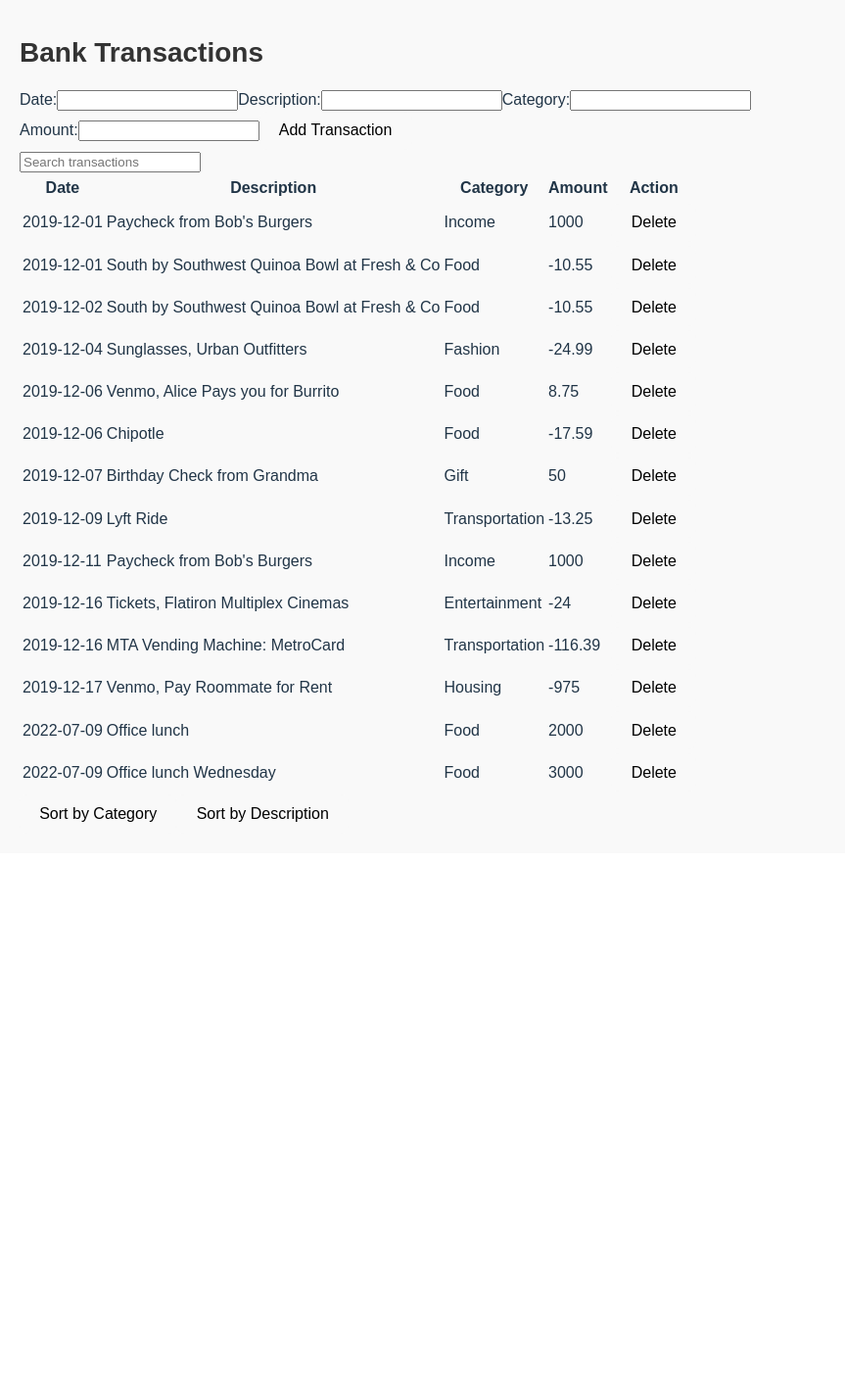
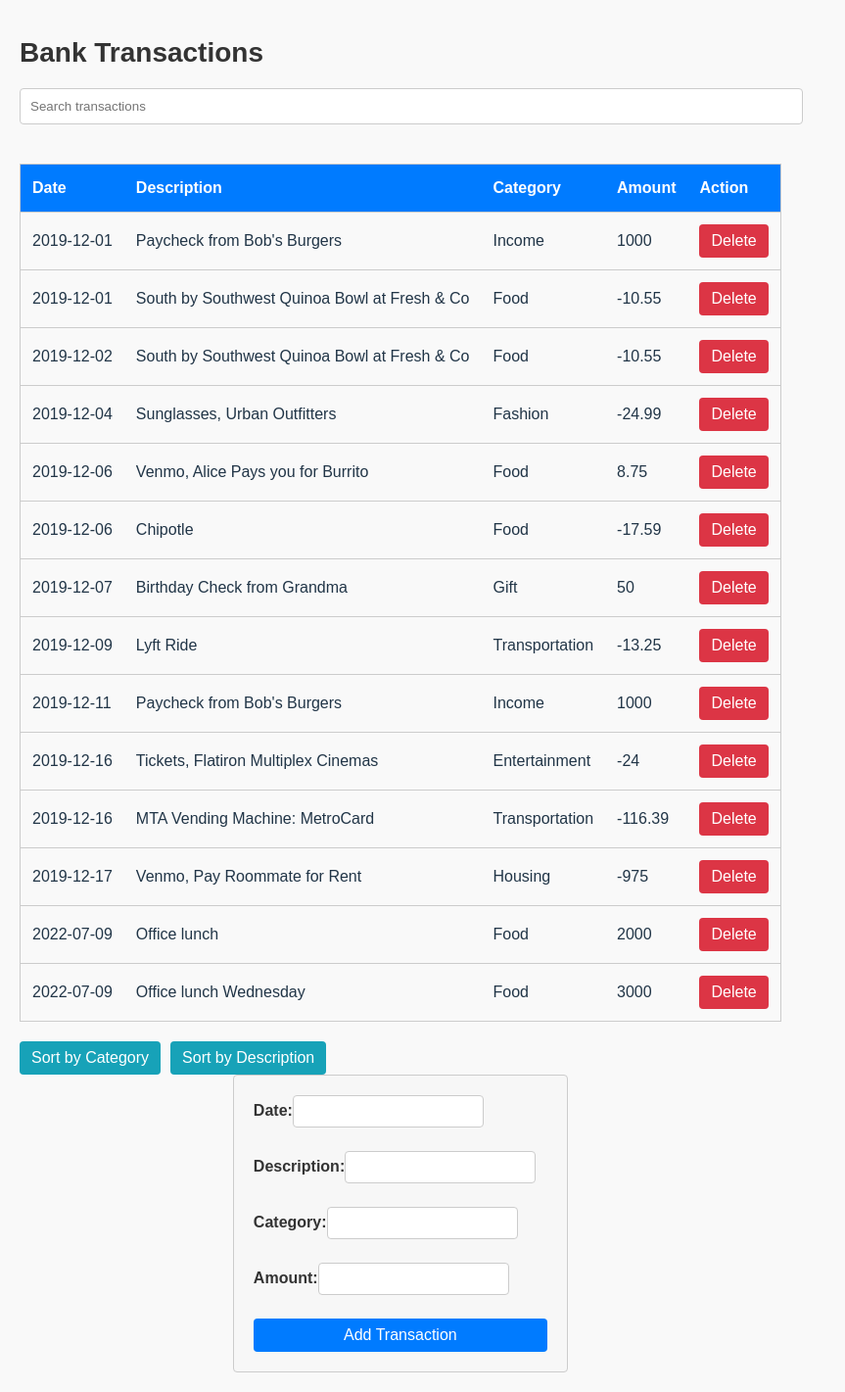
Before and after one commit to Abogeerick/Flatiron-Bank, a React (Vite) app: page / in a window 1280 px wide. Shown: the whole page at 98% size, without its empty margins (0-863 px from the left). Before the commit the page ends 871 px from the top, so only its background shows below. Built offline with nearby package versions, Linux system fonts and the light colour scheme; data requests are answered from the project's data file.

Commit message:
Updated files

```diff
--- a/src/App.css
+++ b/src/App.css
@@ -19,3 +19,69 @@ body {
   color: #333;
   margin-bottom: 20px;
 }
+
+.search-bar {
+  width: 100%;
+  padding: 10px;
+  border: 1px solid #ccc;
+  border-radius: 4px;
+  margin-bottom: 20px;
+}
+
+.transaction-table {
+  margin-top: 20px;
+}
+
+table {
+  width: 100%;
+  border-collapse: collapse;
+  border: 1px solid #ccc;
+  border-radius: 4px;
+}
+
+th,
+td {
+  padding: 12px;
+  text-align: left;
+  border-bottom: 1px solid #ccc;
+}
+
+th {
+  background-color: #007bff; /* Blue background for header */
+  color: #fff; /* White text color for header */
+}
+
+tbody tr:hover {
+  background-color: #f7f7f7; /* Light gray background on hover */
+}
+
+.delete-button {
+  padding: 8px 12px;
+  background-color: #dc3545; /* Red background for delete button */
+  color: #fff; /* White text color for delete button */
+  border: none;
+  border-radius: 4px;
+  cursor: pointer;
+}
+
+.delete-button:hover {
+  background-color: #c82333; /* Darker red on hover */
+}
+
+.sort-buttons {
+  margin-top: 20px;
+}
+
+.sort-button {
+  padding: 8px 12px;
+  background-color: #17a2b8; /* Turquoise background for sort buttons */
+  color: #fff; /* White text color for sort buttons */
+  border: none;
+  border-radius: 4px;
+  cursor: pointer;
+  margin-right: 10px;
+}
+
+.sort-button:hover {
+  background-color: #138496; /* Darker turquoise on hover */
+}
--- a/src/App.jsx
+++ b/src/App.jsx
@@ -8,15 +8,18 @@ const App = () => {
   const [searchTerm, setSearchTerm] = useState('');
 
   useEffect(() => {
-    // Fetch transactions from the local JSON DB server
+    // Fetch transactions from the local JSON DB server and update the state
     fetchTransactions();
   }, []);
 
-  const fetchTransactions = () => {
-    fetch('http://localhost:8001/transactions')
-      .then((response) => response.json())
-      .then((data) => setTransactions(data))
-      .catch((error) => console.error('Error fetching transactions:', error));
+  const fetchTransactions = async () => {
+    try {
+      const response = await fetch('http://localhost:8001/transactions');
+      const data = await response.json();
+      setTransactions(data);
+    } catch (error) {
+      console.error('Error fetching transactions:', error);
+    }
   };
 
   const addTransaction = (newTransaction) => {
@@ -24,61 +27,58 @@ const App = () => {
     setTransactions([...transactions, newTransaction]);
   };
 
-  const filterTransactions = (searchTerm) => {
-    // Filter transactions based on the description matching the searchTerm
-    // Update the filtered transactions in the UI
-    const filteredTransactions = transactions.filter((transaction) =>
-      transaction.description.toLowerCase().includes(searchTerm.toLowerCase())
-    );
-    setTransactions(filteredTransactions);
+  const deleteTransaction = (transactionId) => {
+    // Remove the transaction with the given transactionId from transactions state
+    // Optionally, update the backend using DELETE request (not required in core deliverables)
+    const updatedTransactions = transactions.filter((transaction) => transaction.id !== transactionId);
+    setTransactions(updatedTransactions);
   };
 
   const sortTransactionsByCategory = () => {
     // Sort transactions by category
     // Update the sorted transactions in the UI
-    const sortedTransactions = [...transactions].sort((a, b) =>
-      a.category.localeCompare(b.category)
-    );
+    const sortedTransactions = [...transactions].sort((a, b) => a.category.localeCompare(b.category));
     setTransactions(sortedTransactions);
   };
 
   const sortTransactionsByDescription = () => {
     // Sort transactions by description
     // Update the sorted transactions in the UI
-    const sortedTransactions = [...transactions].sort((a, b) =>
-      a.description.localeCompare(b.description)
-    );
+    const sortedTransactions = [...transactions].sort((a, b) => a.description.localeCompare(b.description));
     setTransactions(sortedTransactions);
   };
 
-  const deleteTransaction = (transactionId) => {
-    // Remove the transaction with the given transactionId from transactions state
-    // Optionally, update the backend using DELETE request (not required in core deliverables)
-    const updatedTransactions = transactions.filter(
-      (transaction) => transaction.id !== transactionId
-    );
-    setTransactions(updatedTransactions);
+  const handleSearch = (e) => {
+    setSearchTerm(e.target.value);
+    // Reset the filtered transactions when the search term is empty
+    if (e.target.value === '') {
+      fetchTransactions();
+    }
   };
+
+  const filteredTransactions = transactions.filter((transaction) =>
+    transaction.description.toLowerCase().includes(searchTerm.toLowerCase())
+  );
 
   return (
     <div className="container">
       <h1 className="header">Bank Transactions</h1>
-      <TransactionForm addTransaction={addTransaction} />
       <input
         type="text"
         placeholder="Search transactions"
         value={searchTerm}
-        onChange={(e) => {
-          setSearchTerm(e.target.value);
-          filterTransactions(e.target.value);
-        }}
+        onChange={handleSearch}
+        className="search-bar"
       />
       <TransactionTable
-        transactions={transactions}
+        transactions={filteredTransactions} // Display the filtered transactions in the table
         deleteTransaction={deleteTransaction}
         sortTransactionsByCategory={sortTransactionsByCategory}
         sortTransactionsByDescription={sortTransactionsByDescription}
       />
+      <div className="form-container">
+        <TransactionForm addTransaction={addTransaction} />
+      </div>
     </div>
   );
 };
--- /dev/null
+++ b/src/TransactionForm.css
@@ -0,0 +1,38 @@
+/* TransactionForm.css */
+
+.transaction-form {
+    display: flex;
+    flex-direction: column;
+    max-width: 300px;
+    margin: 0 auto;
+    padding: 20px;
+    border: 1px solid #ccc;
+    border-radius: 4px;
+    background-color: #f7f7f7; /* Light gray background */
+  }
+
+  label {
+    margin-bottom: 8px;
+    color: #333; /* Dark gray text color */
+    font-weight: bold;
+  }
+
+  .input-field {
+    padding: 8px;
+    margin-bottom: 16px;
+    border: 1px solid #ccc;
+    border-radius: 4px;
+  }
+
+  .submit-button {
+    padding: 8px 16px;
+    background-color: #007bff; /* Blue color */
+    color: #fff; /* White text color */
+    border: none;
+    border-radius: 4px;
+    cursor: pointer;
+  }
+
+  .submit-button:hover {
+    background-color: #0056b3; /* Darker blue on hover */
+  }
--- a/src/TransactionForm.tsx
+++ b/src/TransactionForm.tsx
@@ -1,4 +1,5 @@
 import React, { useState } from 'react';
+import './TransactionForm.css';
 
 const TransactionForm = ({ addTransaction }) => {
   const [formData, setFormData] = useState({
@@ -30,24 +31,24 @@ const TransactionForm = ({ addTransaction }) => {
   };
 
   return (
-    <form onSubmit={handleSubmit}>
+    <form onSubmit={handleSubmit} className="transaction-form">
       <label>
         Date:
-        <input type="text" name="date" value={formData.date} onChange={handleChange} />
+        <input type="text" name="date" value={formData.date} onChange={handleChange} className="input-field" />
       </label>
       <label>
         Description:
-        <input type="text" name="description" value={formData.description} onChange={handleChange} />
+        <input type="text" name="description" value={formData.description} onChange={handleChange} className="input-field" />
       </label>
       <label>
         Category:
-        <input type="text" name="category" value={formData.category} onChange={handleChange} />
+        <input type="text" name="category" value={formData.category} onChange={handleChange} className="input-field" />
       </label>
       <label>
         Amount:
-        <input type="text" name="amount" value={formData.amount} onChange={handleChange} />
+        <input type="text" name="amount" value={formData.amount} onChange={handleChange} className="input-field" />
       </label>
-      <button type="submit">Add Transaction</button>
+      <button type="submit" className="submit-button">Add Transaction</button>
     </form>
   );
 };
--- /dev/null
+++ b/src/TransactionTable.css
@@ -0,0 +1,58 @@
+/* TransactionTable.css */
+
+.transaction-table {
+    margin-top: 20px;
+  }
+
+  table {
+    width: 100%;
+    border-collapse: collapse;
+    border: 1px solid #ccc;
+    border-radius: 4px;
+  }
+
+  th, td {
+    padding: 12px;
+    text-align: left;
+    border-bottom: 1px solid #ccc;
+  }
+
+  th {
+    background-color: #007bff; /* Blue background for header */
+    color: #fff; /* White text color for header */
+  }
+
+  tbody tr:hover {
+    background-color: #f7f7f7; /* Light gray background on hover */
+  }
+
+  .delete-button {
+    padding: 8px 12px;
+    background-color: #dc3545; /* Red background for delete button */
+    color: #fff; /* White text color for delete button */
+    border: none;
+    border-radius: 4px;
+    cursor: pointer;
+  }
+
+  .delete-button:hover {
+    background-color: #c82333; /* Darker red on hover */
+  }
+
+  .sort-buttons {
+    margin-top: 20px;
+  }
+
+  .sort-button {
+    padding: 8px 12px;
+    background-color: #17a2b8; /* Turquoise background for sort buttons */
+    color: #fff; /* White text color for sort buttons */
+    border: none;
+    border-radius: 4px;
+    cursor: pointer;
+    margin-right: 10px;
+  }
+
+  .sort-button:hover {
+    background-color: #138496; /* Darker turquoise on hover */
+  }
--- a/src/TransactionTable.tsx
+++ b/src/TransactionTable.tsx
@@ -1,8 +1,9 @@
 import React from 'react';
+import './TransactionTable.css';
 
 const TransactionTable = ({ transactions, deleteTransaction, sortTransactionsByCategory, sortTransactionsByDescription }) => {
   return (
-    <div>
+    <div className="transaction-table">
       <table>
         <thead>
           <tr>
@@ -21,15 +22,15 @@ const TransactionTable = ({ transactions, deleteTransaction, sortTransactionsByC
               <td>{transaction.category}</td>
               <td>{transaction.amount}</td>
               <td>
-                <button onClick={() => deleteTransaction(transaction.id)}>Delete</button>
+                <button onClick={() => deleteTransaction(transaction.id)} className="delete-button">Delete</button>
               </td>
             </tr>
           ))}
         </tbody>
       </table>
-      <div>
-        <button onClick={sortTransactionsByCategory}>Sort by Category</button>
-        <button onClick={sortTransactionsByDescription}>Sort by Description</button>
+      <div className="sort-buttons">
+        <button onClick={sortTransactionsByCategory} className="sort-button">Sort by Category</button>
+        <button onClick={sortTransactionsByDescription} className="sort-button">Sort by Description</button>
       </div>
     </div>
   );
```
